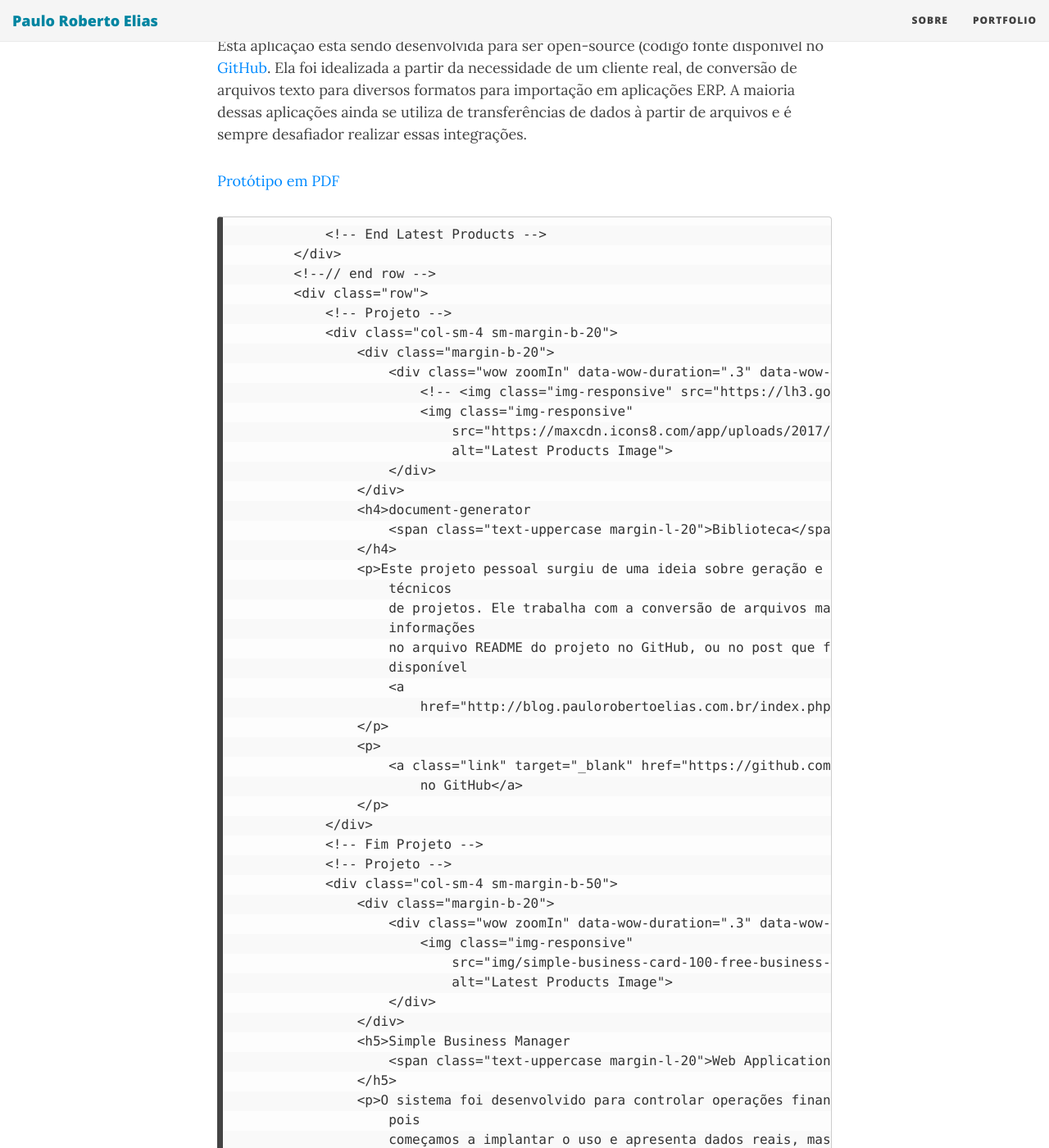
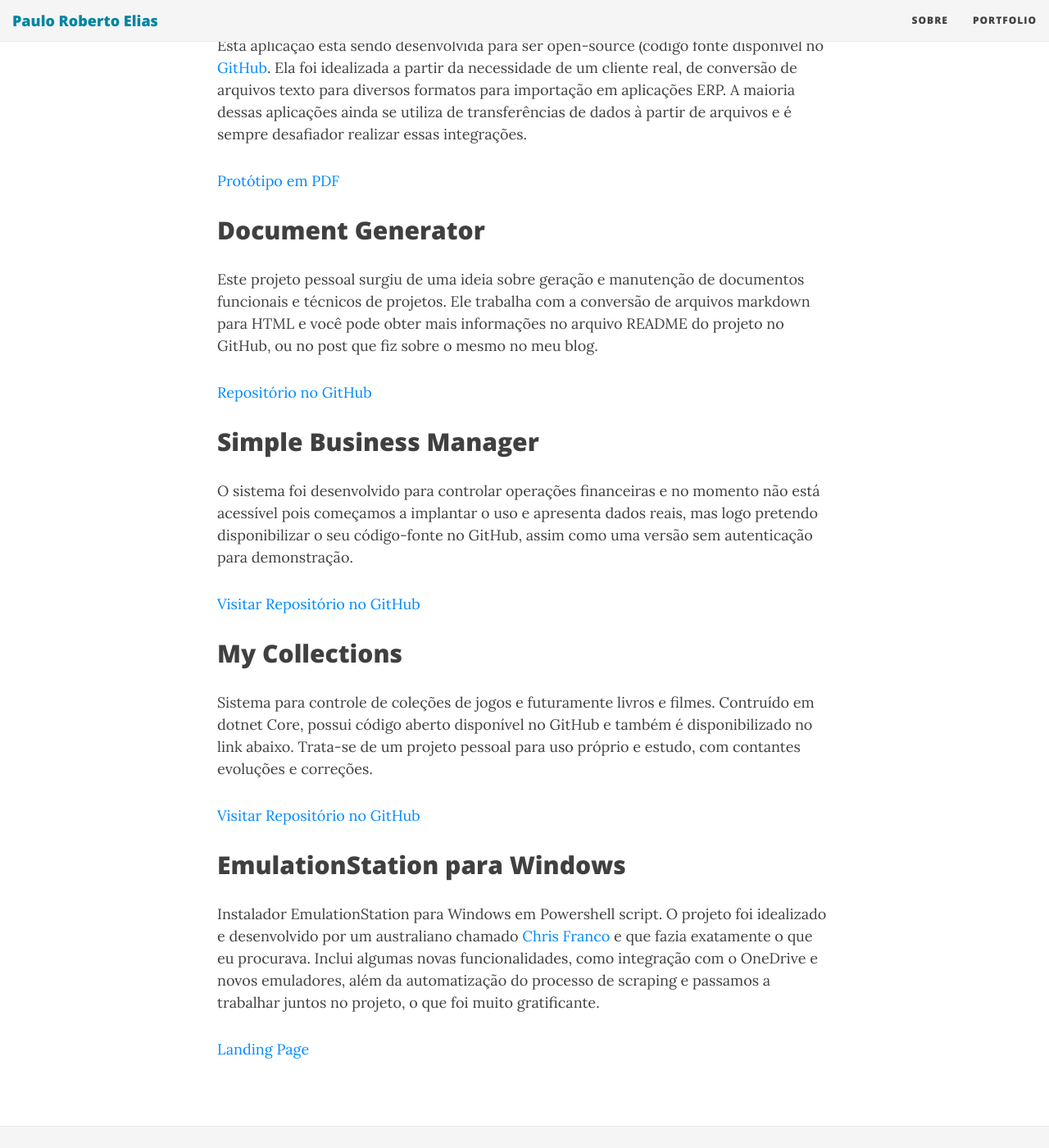
Before and after one commit to PRElias/paulorobertoelias.com.br, a Jekyll site: the page built from portfolio.md, in a window 1280 px wide and 1400 px high, scrolled down 1077 px. Shown: the whole window at 82% size. Built offline with Jekyll 4.4.1, drawn with Linux system fonts in a browser that asks for light colours; nearby versions of some CDN libraries; some of the changed text lies outside the part shown.

Commit message:
portfolio

```diff
--- a/portfolio.md
+++ b/portfolio.md
@@ -1,7 +1,7 @@
 ---
 layout: page
-title: Sobre
-subtitle: Why you'd want to go on a date with me
+title: Portfolio
+subtitle: Projetos pessoais próprios ou que participo
 ---
 
 A maioria dos projetos nos quais trabalhei, em todas as empresas, foram projetos corporativos e por isso eu não poderia divulgá-los aqui. Foram realizados nas mais diversas áreas, entre elas: Recursos Humanos, Controle de Estoque e Vendas Indiretas, Gestão de incidentes de TI, Gestão de Contratos, etc.
@@ -28,115 +28,30 @@ Esta aplicação está sendo desenvolvida para ser open-source (código fonte di
 [Protótipo em PDF](https://1drv.ms/b/s!Alnyo-7sjku25Gm65syBWqXdD0V8)
 
 
+## Document Generator
 
-                <!-- End Latest Products -->
-            </div>
-            <!--// end row -->
-            <div class="row">
-                <!-- Projeto -->
-                <div class="col-sm-4 sm-margin-b-20">
-                    <div class="margin-b-20">
-                        <div class="wow zoomIn" data-wow-duration=".3" data-wow-delay=".1s">
-                            <!-- <img class="img-responsive" src="https://lh3.googleusercontent.com/InRt0SOXxH6aUjJM7PsmGT5LrY_vHbwrLg1UKLsKW3g3P8IpIzohgG9rT7YCGtVG3gE=w300-rw" -->
-                            <img class="img-responsive"
-                                src="https://maxcdn.icons8.com/app/uploads/2017/01/Document-2.png"
-                                alt="Latest Products Image">
-                        </div>
-                    </div>
-                    <h4>document-generator
-                        <span class="text-uppercase margin-l-20">Biblioteca</span>
-                    </h4>
-                    <p>Este projeto pessoal surgiu de uma ideia sobre geração e manutenção de documentos funcionais e
-                        técnicos
-                        de projetos. Ele trabalha com a conversão de arquivos markdown para HTML e você pode obter mais
-                        informações
-                        no arquivo README do projeto no GitHub, ou no post que fiz sobre o mesmo no meu blog,
-                        disponível
-                        <a
-                            href="http://blog.paulorobertoelias.com.br/index.php/2018/06/27/projeto-document-generator/">aqui</a>
-                    </p>
-                    <p>
-                        <a class="link" target="_blank" href="https://github.com/PRElias/document-generator">Repositório
-                            no GitHub</a>
-                    </p>
-                </div>
-                <!-- Fim Projeto -->
-                <!-- Projeto -->
-                <div class="col-sm-4 sm-margin-b-50">
-                    <div class="margin-b-20">
-                        <div class="wow zoomIn" data-wow-duration=".3" data-wow-delay=".1s">
-                            <img class="img-responsive"
-                                src="img/simple-business-card-100-free-business-cards-psd-the-best-of-free-business-cards-ideas.jpg"
-                                alt="Latest Products Image">
-                        </div>
-                    </div>
-                    <h5>Simple Business Manager
-                        <span class="text-uppercase margin-l-20">Web Application</span>
-                    </h5>
-                    <p>O sistema foi desenvolvido para controlar operações financeiras e no momento não está acessível
-                        pois
-                        começamos a implantar o uso e apresenta dados reais, mas logo pretendo disponibilizar o seu
-                        código-fonte
-                        no GitHub, assim como uma versão sem autenticação para demonstração.
-                    </p>
-                    <p>
-                        <a class="link" target="_blank" href="http://sistema.chikalina.com.br">Visitar</a>
-                    </p>
-                    <p>
-                        <a class="link" target="_blank"
-                            href="https://github.com/PRElias/SimpleBusinessManager">Repositório
-                            no GitHub</a>
-                    </p>
-                </div>
-                <!-- Fim Projeto -->
-                <!-- Projeto -->
-                <div class="col-sm-4 sm-margin-b-50">
-                    <div class="margin-b-20">
-                        <div class="wow zoomIn" data-wow-duration=".3" data-wow-delay=".1s">
-                            <img class="img-responsive" src="img/mycollections.gif" alt="My Colections GIF">
-                        </div>
-                    </div>
-                    <h4>MyCollections
-                        <span class="text-uppercase margin-l-20">Web Application + PWA</span>
-                    </h4>
-                    <p>Sistema para controle de coleções de jogos e futuramente livros e filmes. Contruído em dotnet
-                        Core, possui código aberto disponível no GitHub e também é disponibilizado no link abaixo.
-                        Trata-se de um projeto pessoal para uso próprio e estudo, com contantes evoluções e correções.
-                        Saiba mais clicando <a
-                            href="http://blog.paulorobertoelias.com.br/index.php/2018/10/17/mycollections-projeto-pessoal-open-source-de-controle-de-colecoes/">aqui</a>
-                    </p>
-                    <p>
-                        <a class="link" target="_blank" href="http://mycollections.paulorobertoelias.com.br">Visitar</a>
-                    </p>
-                    <p>
-                        <a class="link" target="_blank" href="https://github.com/PRElias/MyCollections">Repositório
-                            no GitHub</a>
-                    </p>
-                </div>
-                <!-- Fim projeto -->
-            </div>
-            <div class="row">
-                <!-- Projeto -->
-                <div class="col-sm-4 sm-margin-b-20">
-                    <div class="margin-b-20">
-                        <div class="wow zoomIn" data-wow-duration=".3" data-wow-delay=".1s">
-                            <!-- <img class="img-responsive" src="https://lh3.googleusercontent.com/InRt0SOXxH6aUjJM7PsmGT5LrY_vHbwrLg1UKLsKW3g3P8IpIzohgG9rT7YCGtVG3gE=w300-rw" -->
-                            <img class="img-responsive"
-                                src="./img/es-win.png"
-                                alt="Latest Products Image">
-                        </div>
-                    </div>
-                    <h4>Instalador EmulationStation para Windows
-                        <span class="text-uppercase margin-l-20">Powershell script</span>
-                    </h4>
-                    <p>O projeto foi idealizado e desenvolvido por um australiano chamado <a
-                            href="https://github.com/Francommit">Chris Franco</a> e que fazia exatamente o que eu
-                        procurava. Inclui algumas novas funcionalidades, como integração com o OneDrive e novos
-                        emuladores, além da automatização do processo de scraping e passamos a trabalhar juntos no
-                        projeto, o que foi muito gratificante.
-                    </p>
-                    <p><a class="link" target="_blank" href="https://prelias.github.io/win10_emulation_station/">Landing
-                            Page</a></p>
-                </div>
-                <!-- Fim Projeto -->
-            </div>
+Este projeto pessoal surgiu de uma ideia sobre geração e manutenção de documentos funcionais e técnicos de projetos. Ele trabalha com a conversão de arquivos markdown para HTML e você pode obter mais informações no arquivo README do projeto no GitHub, ou no post que fiz sobre o mesmo no meu blog.
+
+[Repositório no GitHub](https://github.com/PRElias/document-generator)
+
+## Simple Business Manager
+
+O sistema foi desenvolvido para controlar operações financeiras e no momento não está acessível pois começamos a implantar o uso e apresenta dados reais, mas logo
+pretendo disponibilizar o seu código-fonte no GitHub, assim como uma versão sem autenticação para demonstração.
+
+[Visitar](http://sistema.chikalina.com.br)
+[Repositório no GitHub](https://github.com/PRElias/SimpleBusinessManager)
+
+
+## My Collections
+
+Sistema para controle de coleções de jogos e futuramente livros e filmes. Contruído em dotnet Core, possui código aberto disponível no GitHub e também é disponibilizado no link abaixo. Trata-se de um projeto pessoal para uso próprio e estudo, com contantes evoluções e correções.
+
+[Visitar](http://mycollections.paulorobertoelias.com.br)
+[Repositório no GitHub](https://github.com/PRElias/MyCollections)
+
+## EmulationStation para Windows
+
+Instalador EmulationStation para Windows em Powershell script. O projeto foi idealizado e desenvolvido por um australiano chamado [Chris Franco](href="https://github.com/Francommit) e que fazia exatamente o que eu procurava. Inclui algumas novas funcionalidades, como integração com o OneDrive e novos emuladores, além da automatização do processo de scraping e passamos a trabalhar juntos no projeto, o que foi muito gratificante.
+
+[Landing Page](https://prelias.github.io/win10_emulation_station/)
```
